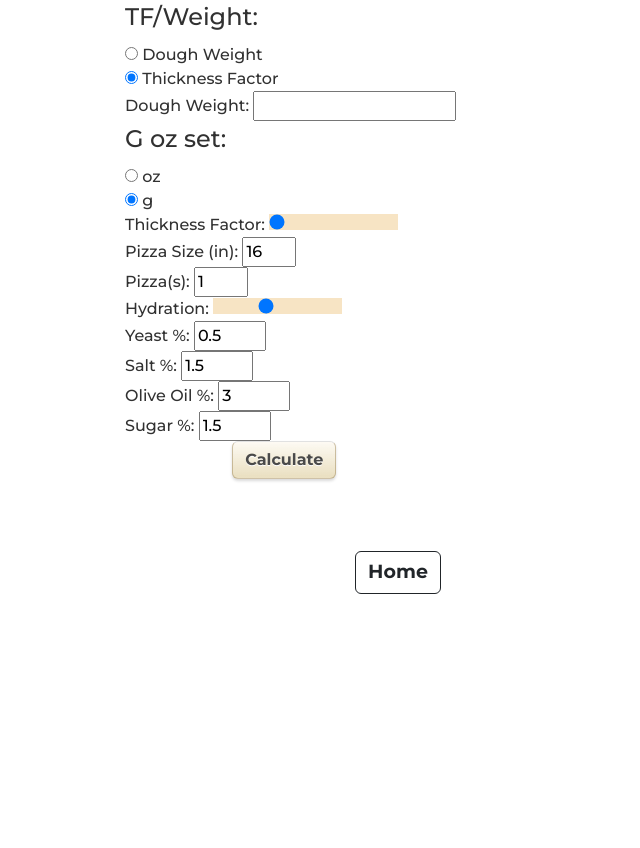
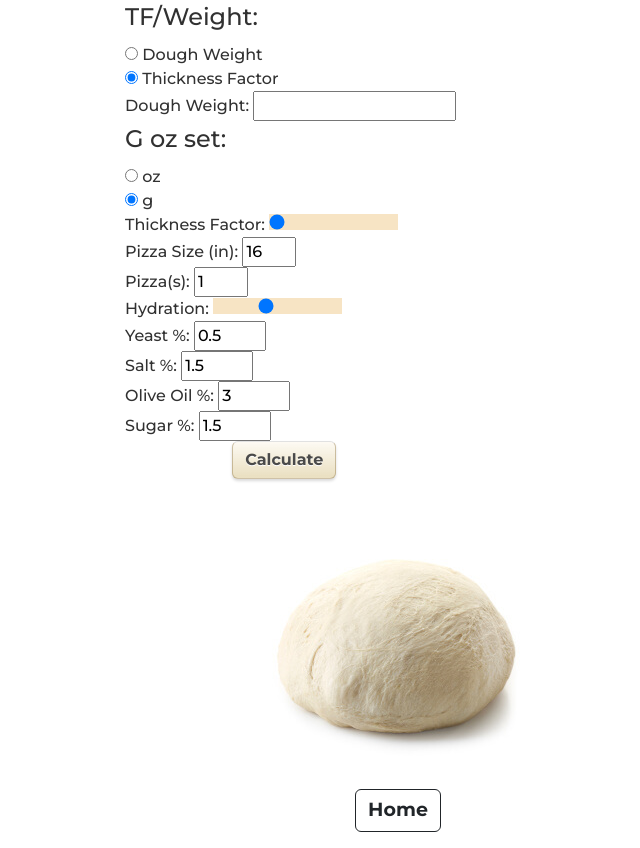
Before and after one commit to nebracy/django-portfolio-website, a Django app: page /pizza-dough-calculator/ in a window 1280 px wide. Shown: the part 163-1011 px from the top of the page, without its empty margins (242-882 px from the left). Before the commit the page ends 757 px from the top, so only its background shows below. Run offline with Django 4.2, Linux system fonts and the light colour scheme; some web fonts are replaced.

Commit message:
Add back image when there is no table

```diff
--- a/templates/pizzadough/calculator.html
+++ b/templates/pizzadough/calculator.html
@@ -35,6 +35,9 @@
         </section>
         <section class="row justify-content-center">
             <div class="table-responsive col-lg-6 mb-4" id="recipe">
+                <div class="text-center mb-2 no-print">
+                    <img src="{% static 'pizzadough/doughball.jpeg' %}" alt="pizza doughball" class="img-fluid">
+                </div>
             </div>
         </section>
         <div class="text-center no-print">
```
